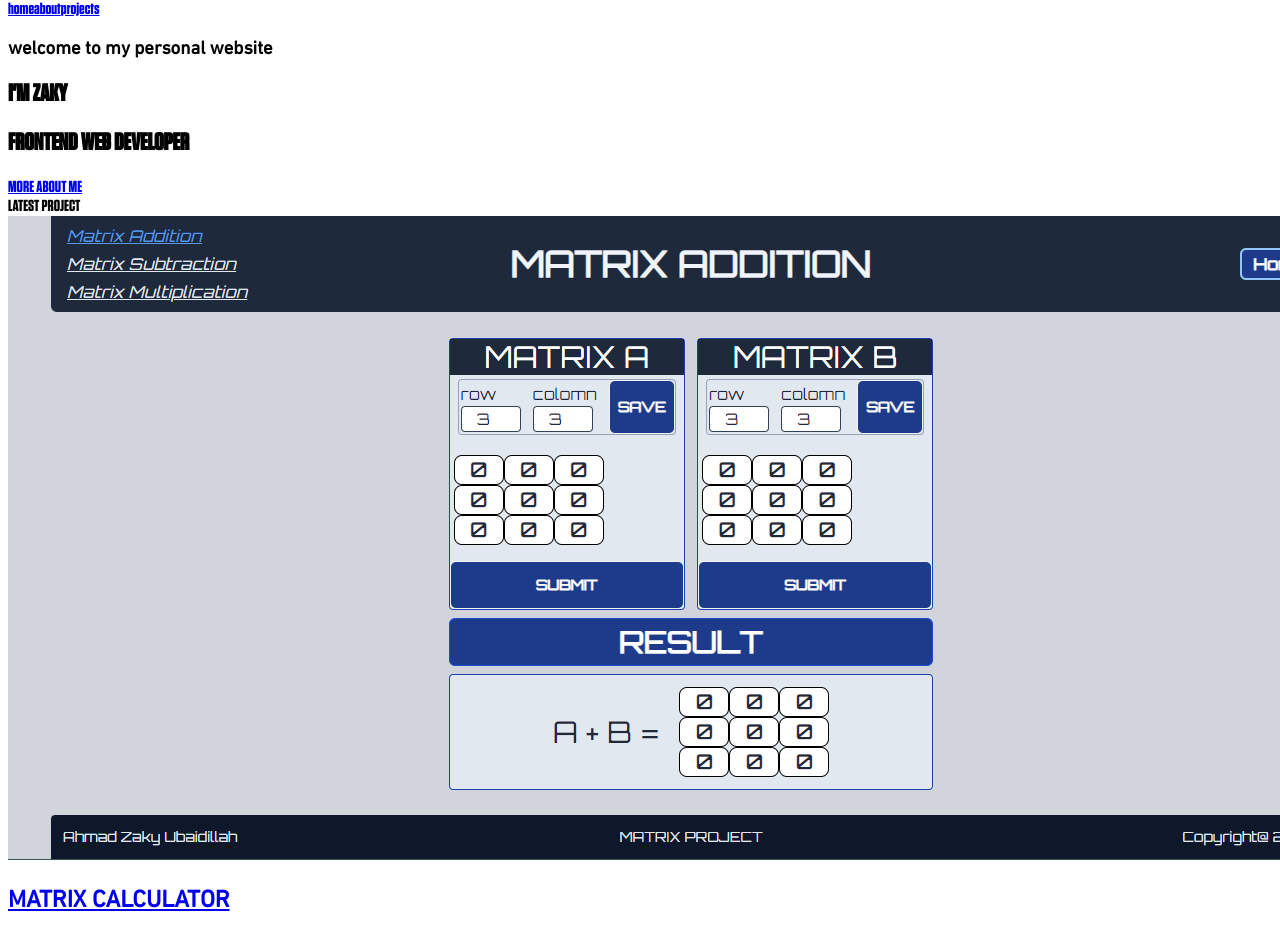
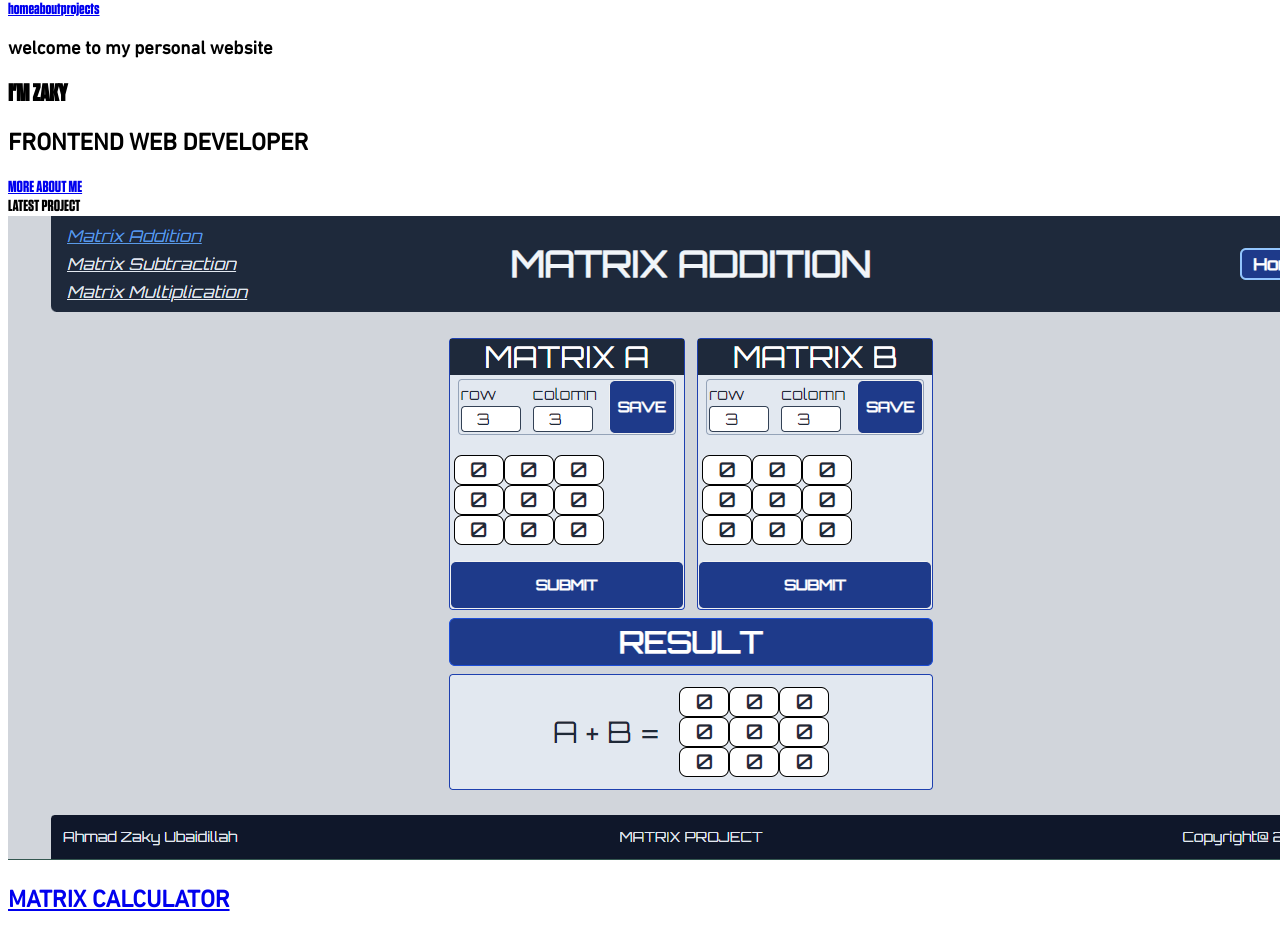
Before and after one commit to CodeWithZaky/my-personal-website-1, a Next.js app: page / in a window 1280 px wide. Shown: the part 1600-2526 px from the top of the page. Built offline with nearby package versions, Linux system fonts and the light colour scheme.

Commit message:
update css

```diff
--- a/src/components/molecules/SelfIntroductios.tsx
+++ b/src/components/molecules/SelfIntroductios.tsx
@@ -7,15 +7,20 @@ const SelfIntroductios = () => {
       <h3
         className={clsx(
           DINNextW1G.className,
-          "text-xl text-center md:text-2xl text-valorantWhite tracking-widest"
+          "text-xl text-center md:text-2xl text-valorantWhite tracking-widest "
         )}
       >
         welcome to my personal website
       </h3>
-      <h1 className="text-center text-6xl md:text-8xl text-valorantWhite tracking-[.4rem]">
+      <h1 className="text-center text-7xl sm:text-8xl md:text-9xl text-valorantWhite">
         {"I'M ZAKY"}
       </h1>
-      <h1 className="text-4xl text-center md:text-5xl text-valorantWhite tracking-[.4rem]">
+      <h1
+        className={clsx(
+          DINNextW1G.className,
+          "text-4xl text-center md:text-5xl text-valorantWhite"
+        )}
+      >
         FRONTEND WEB DEVELOPER
       </h1>
     </>
--- a/src/components/organisms/home/ContactSection.tsx
+++ b/src/components/organisms/home/ContactSection.tsx
@@ -5,7 +5,7 @@ import { social_icons } from "../../atoms/data/Social-Icons";
 const ContactSection = () => {
   return (
     <div className="flex flex-col items-end justify-center w-[70%] m-auto border-t border-r border-valorantBlack/50 py-20 gap-5">
-      <div className="text-2xl text-center sm:text-3xl md:text-5xl text-valorantBlack">
+      <div className="text-2xl text-center sm:text-3xl md:text-6xl text-valorantBlack">
         REACH ME OUT
       </div>
       <div className="flex flex-row flex-wrap items-center justify-end gap-3 text-2xl sm:text-3xl md:text-4xl text-valorantBlack">
--- a/src/components/organisms/home/HeaderSection.tsx
+++ b/src/components/organisms/home/HeaderSection.tsx
@@ -9,7 +9,7 @@ const HeaderSection = () => {
     <div className="relative w-full overflow-hidden bg-valorantBlack">
       <Triangle />
       <div className="relative mx-auto w-[70%] flex flex-col border-x border-valorantWhite/50">
-        <div className="flex flex-col items-center justify-center w-full gap-4 py-8 m-auto tracking-widest">
+        <div className="flex flex-col items-center justify-center w-full gap-4 py-5 m-auto tracking-widest">
           <Square className="w-[15px] h-[15px] bg-valorant hover:bg-transparent hover:border hover:border-valorant self-start transition-all" />
           <SelfIntroductios />
           <LearnMoreButton />
```
